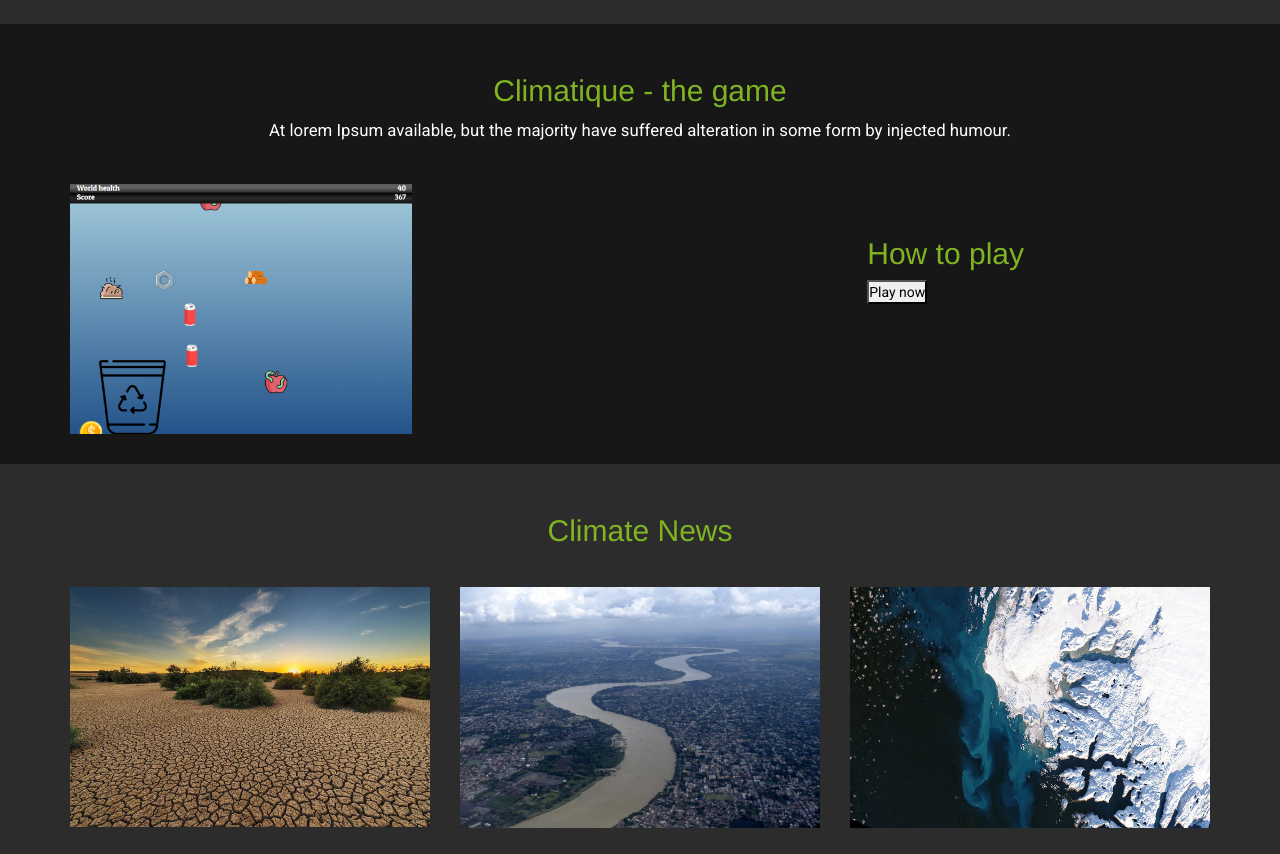
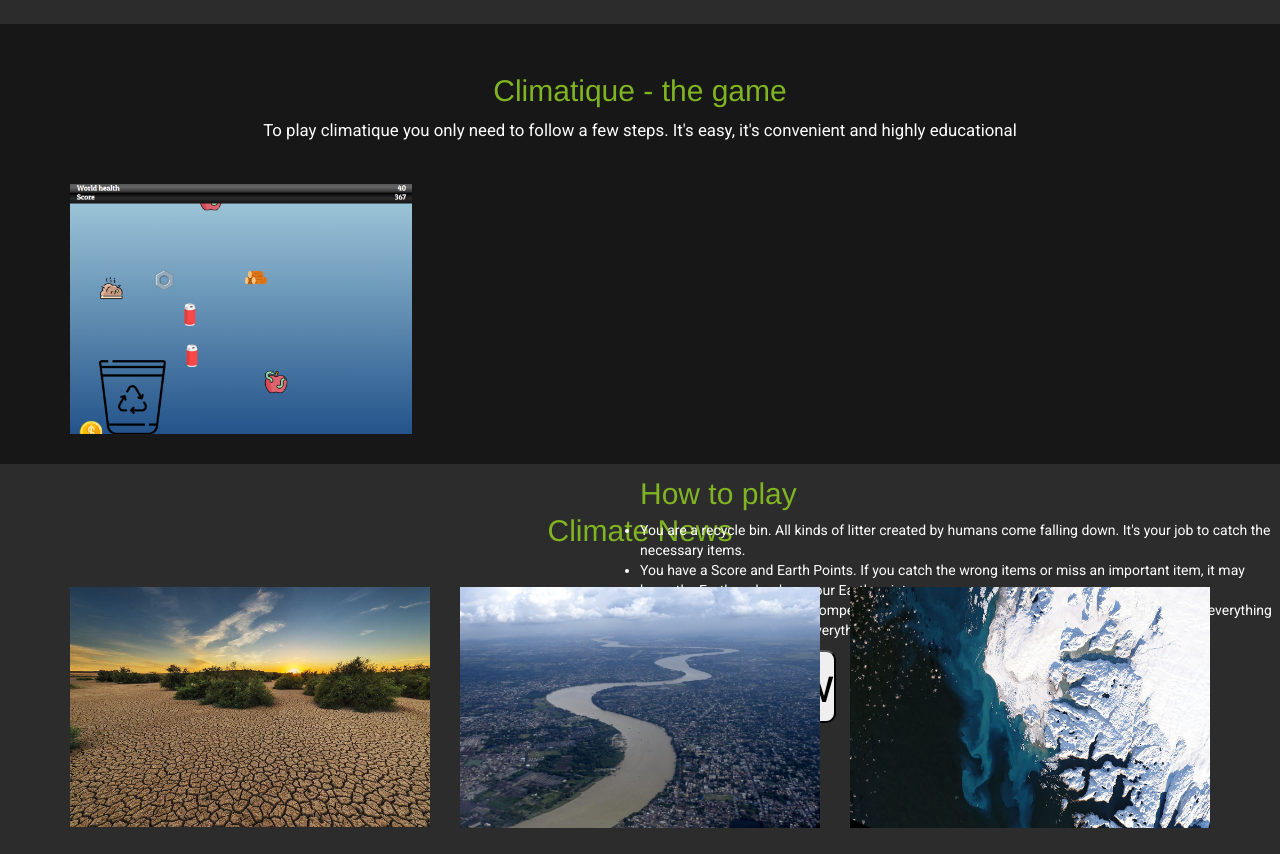
Before and after one commit to madhukaudana/cypher_code_n_hack, a plain HTML site: page index.html in a window 1280 px wide. Shown: the part 783-1637 px from the top of the page. Drawn offline with Linux system fonts and the light colour scheme.

Commit message:
Added game link

```diff
--- a/css/styles.css
+++ b/css/styles.css
@@ -965,6 +965,17 @@ footer {
 .gamebtn{
     display: inline-block;
     position: absolute;
-    top: 125%;
-    right: 20%;
+    top: 155%;
+    left: 50%;
+    color: white;
 }
+
+#playBtn{
+    font-size:xxx-large;
+    border-radius: 10px;
+    transition-duration: 0.4s;
+}
+
+#playBtn:hover{
+    background-color: green;
+}
--- a/index.html
+++ b/index.html
@@ -135,14 +135,19 @@
 		    <div class="heading text-center">
 								<!-- Heading -->
 								<h2>Climatique - the game</h2>
-								<p>At lorem Ipsum available, but the majority have suffered alteration in some form by injected humour.</p>
+								<p>To play climatique you only need to follow a few steps. It's easy, it's convenient and highly educational</p>
 			</div>
 			<div class="gameimg">
 				<img src="images\ss.png" height="50%" width="30%">
 			</div>
 			<div class="gamebtn">
 				<h2>How to play</h2>
-				<button type="button">Play now</button>
+				<ul>
+					<li>You are a recycle bin. All kinds of litter created by humans come falling down. It's your job to catch the necessary items.</li>
+					<li>You have a Score and Earth Points. If you catch the wrong items or miss an important item, it may harm the Earth and reduce your Earth points.</li>
+					<li>Using the score you can try competing against your personal best. But keep an eye out. Not everything you see is harmful and not everything you see is safe. Happy playing!</li>
+				</ul>
+				<button type="button" id="playBtn" onclick="window.location.href='game.html'">Play now</button>
 			</div>
 
 	</div>
```
